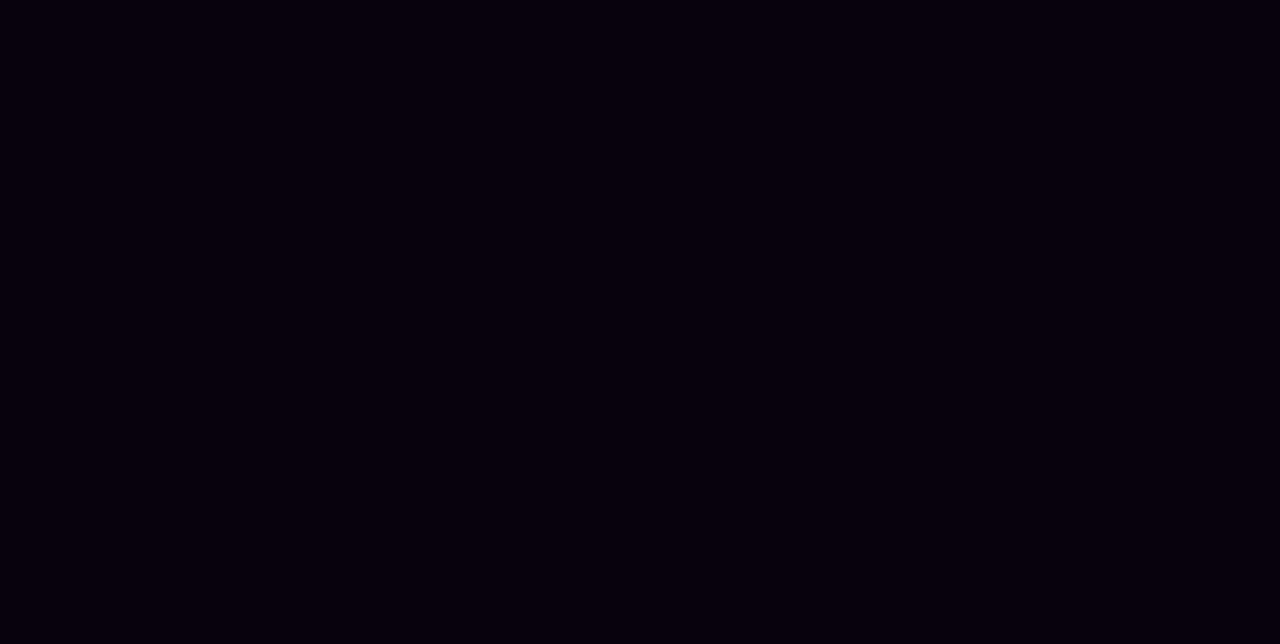
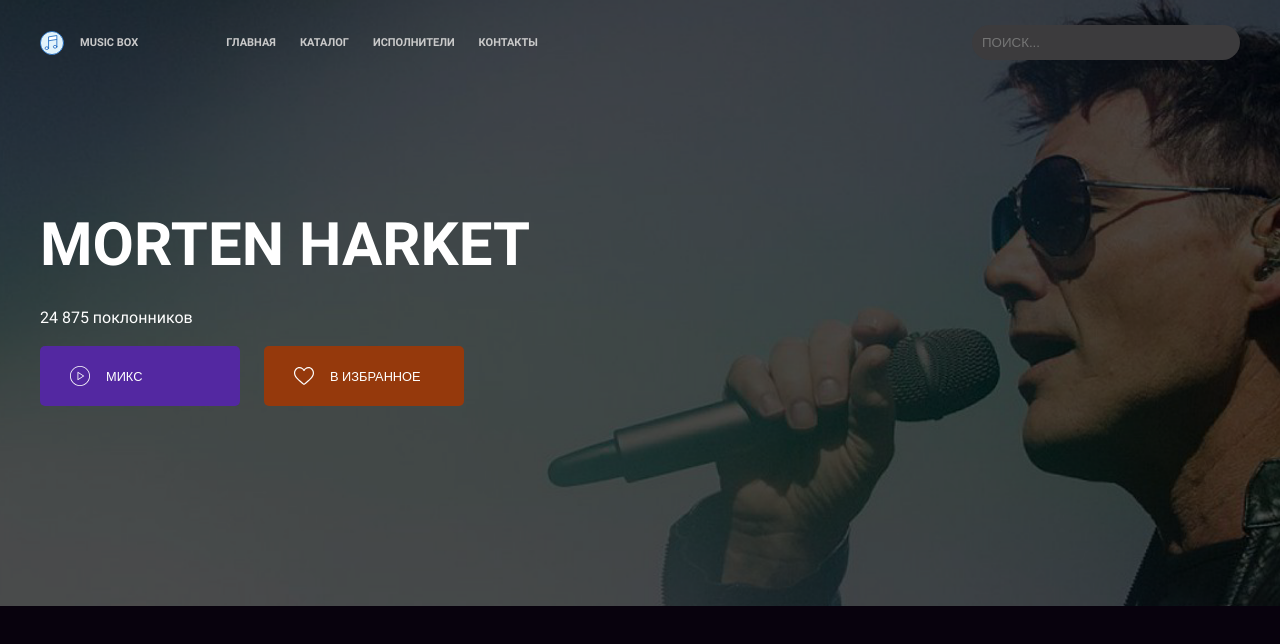
Before and after one commit to ivan-fedoroff/layout-designer-project-lvl2, a website: page src/artist.html in a window 1280 px wide. Drawn offline with Linux system fonts and the light colour scheme.

Commit message:
Add first section at artist page

```diff
--- a/src/artist.html
+++ b/src/artist.html
@@ -8,4 +8,43 @@
 
     <link rel="stylesheet" href="css/style.css">
 </head>
+<body>
+  <header>
+    <div class="hat conteiner flex justify-content-between align-items-center wrap">
+      <div class="menu flex justify-content-between align-items-center wrap">
+        <div class="logo flex justify-content-between align-items-center">
+          <img src="images/logo.svg" alt="logo двойная шестнадцатая нота">
+          <p>music box</p>
+        </div>
+        <nav class="flex justify-content-between align-items-center wrap">
+          <a href="#">главная</a>
+          <a href="#">каталог</a>
+          <a href="#">исполнители</a>
+          <a href="#">контакты</a>
+        </nav>
+      </div>
+      <input type="text" placeholder="поиск...">
+    </div>
+  </header>
+  <section id="page-description" class="morten-harket">
+    <div class="conteiner white-text">
+      <h1>morten harket</h1>
+      <p>24 875 поклонников</p>
+    <div class="two-button flex align-items-center wrap">
+      <button class="btn btn-purple white-text text-small">
+        <div class="btn-with-icon flex align-items-center">
+          <img class="icon" src="images/play-button.svg" alt="play button">
+          микс
+        </div>
+      </button>
+      <button class="btn btn-red white-text text-small">
+        <div class="btn-with-icon flex align-items-center">
+          <img class="icon" src="images/heart.svg" alt="heart like">
+          в избранное
+        </div>
+      </button>
+    </div>
+    </div>
+  </section>
+</body>
 </html>
--- a/src/scss/app.scss
+++ b/src/scss/app.scss
@@ -9,3 +9,4 @@
 @import "news";
 @import "page-app";
 @import "footer";
+@import "artist-main";
--- /dev/null
+++ b/src/scss/artist-main.scss
@@ -0,0 +1,32 @@
+.morten-harket {
+  padding-top: 200px;
+  padding-bottom: 200px;
+  background-image: url('../images/Morten\ Harket.png');
+  background-position: center;
+  background-size: cover;
+}
+
+.two-button {
+  @include gap-24;
+
+  button {
+    width: 200px;
+    @include uppercase;
+    flex-shrink: 0;
+
+  }
+
+  .btn-purple {
+    background: $purple;
+  }
+}
+
+.btn-with-icon {
+  @include gap-16;
+
+  .icon {
+    width: 20px;
+    height: 20px;
+    filter: invert(100%);
+  }
+}
--- a/src/scss/banner.scss
+++ b/src/scss/banner.scss
@@ -1,17 +1,15 @@
-#page-description {
+.banner {
+  padding-top: 200px;
+  padding-bottom: 200px;
   background-image: url('../images/banner.png');
   background-position: center;
   background-size: cover;
 
-  .banner {
-    padding: 200px 0;
+  p {
+    margin-top: 32px;
 
-    p {
-      margin-top: 32px;
-
-      @media (max-width: 520px) {
-        margin-top: auto;
-      }
+    @media (max-width: 520px) {
+    margin-top: auto;
     }
   }
 }
--- a/src/scss/footer.scss
+++ b/src/scss/footer.scss
@@ -15,7 +15,6 @@ footer {
 
   .footer-1 {
     height: 150px;
-    text-align: left;
     column-count: 4;
 
     .column {
@@ -45,7 +44,6 @@ footer {
   border-top: 1px solid $gray;
 
   .footer-2 {
-    text-align: left;
     gap: 15px;
   }
 }
--- a/src/scss/general.scss
+++ b/src/scss/general.scss
@@ -74,10 +74,8 @@ footer {
   }
 }
 
-section {
-  .conteiner {
-    text-align: center;
-  }
+.text-align-center {
+  text-align: center;
 }
 
 @media (max-width: 1240px) {
--- a/src/scss/page-app.scss
+++ b/src/scss/page-app.scss
@@ -37,11 +37,9 @@
         }
       }
 
-      .red-btn {
+      .btn-ellipse {
         padding: 16px 40px;
         border-radius: 32px;
-        background: $red;
-        @extend .text-small;
       }
     }
   }
--- a/src/scss/variables.scss
+++ b/src/scss/variables.scss
@@ -113,3 +113,8 @@ h3 {
 .btn {
   cursor: pointer;
 }
+
+.btn-red {
+  background: $red;
+  @extend .text-small;
+}
```
Also changed, not shown: src/index.html (+8 -8 lines), src/css/style.css, 1 other file.
